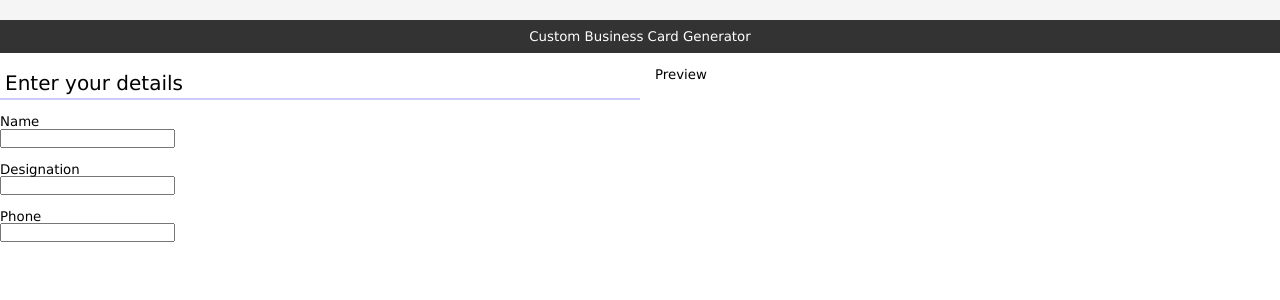
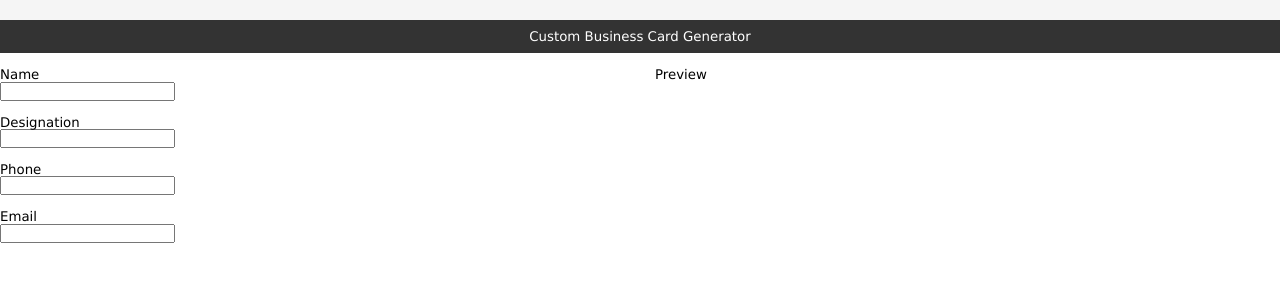
Before and after one commit to nicholaspmccarty/BusinessCardMaker, a React (Create React App) app: page / in a window 1280 px wide. Shown: the top 300 px of the page. Built offline with nearby package versions, Linux system fonts and the light colour scheme.

Commit message:
Form is a map - implemented with an array.

```diff
--- a/src/components/App.js
+++ b/src/components/App.js
@@ -5,7 +5,7 @@ import Preview from "./Preview";
 const App = () => {
   return <div clasName="hello">
   <header>
-    <Header> <h1 class="Dark"> Custom Business Card Generator </h1> </Header>
+    <Header> <h1 class="Dark"  > Custom Business Card Generator </h1> </Header>
     </header>
     <main>
     <Form />
--- a/src/components/Form.js
+++ b/src/components/Form.js
@@ -6,27 +6,21 @@ const Form = () => {
 
 
   return (
+
       <>
         <form>
-      <h2> Enter your details</h2>
+          {["Name", "Designation", "Phone", "Email"].map((field, key) => (
+            <div key={key}>
               <label style={{ display: 'block', marginBottom: '5px' }}>
-          <strong>Name</strong>
-          <input type="text" style={{ display: 'block',  marginBottom: '15px'}} />
-        </label>
-        <label style={{ display: 'block', marginBottom: '5px' }}>
-          <strong>Designation</strong>
+                <strong>{field}</strong>
                 <input type="text" style={{ display: 'block', marginBottom: '15px' }} />
               </label>
-        <label style={{ display: 'block', marginBottom: '5px' }}>
-          <strong>Phone</strong>
-          <input type="text" style={{ display: 'block', marginBottom: '15px'}} />
-        </label>
+            </div>
+          ))}
         </form>
       </>
+    );
+  };
 
 
-  );
-
-};
-
 export default Form
--- a/src/styles/index.scss
+++ b/src/styles/index.scss
@@ -62,5 +62,5 @@ h2 {
     font-size: 1.5em;
     font-weight: 300;
     padding: 5px;
-    margin-bottom: 15px;
+    margin-bottom: 15p
 }
```
Lines whose indentation alone changed are shown as unchanged.
